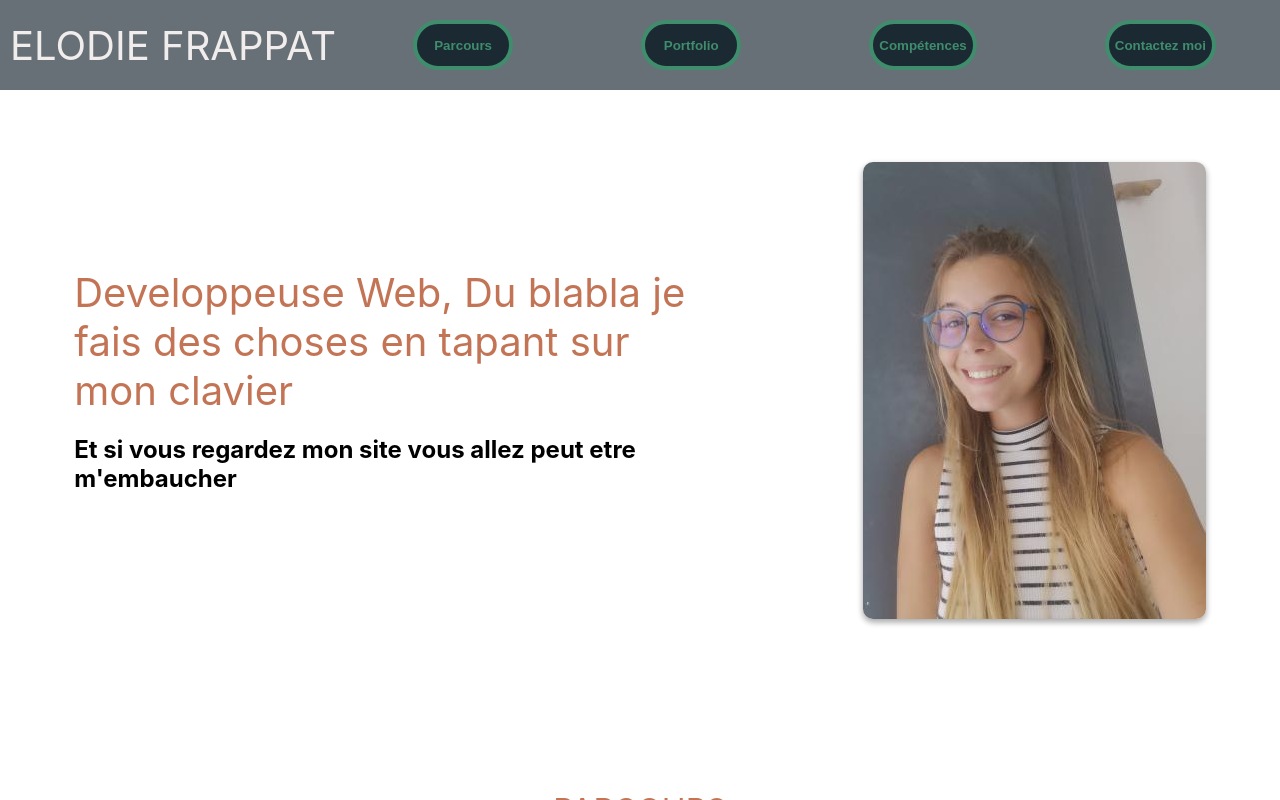
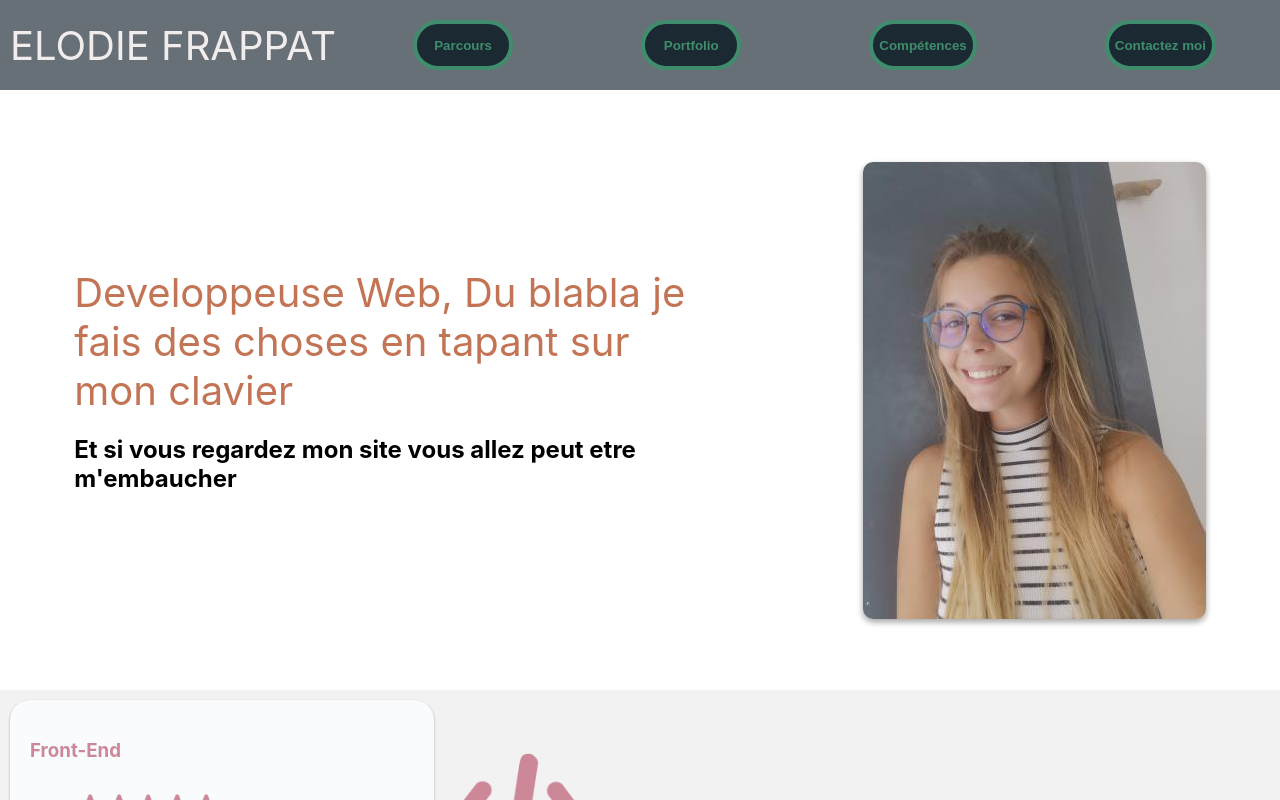
Before and after one commit to Zubiik/curiculum_vitae, a React (Create React App) app: page / in a window 1280 px wide. Shown: the top 800 px of the page. Built offline with nearby package versions, Linux system fonts and the light colour scheme.

Commit message:
fix: import skills

```diff
--- a/src/HomePage/Index.js
+++ b/src/HomePage/Index.js
@@ -8,12 +8,15 @@ import Tools from "../Tools";
 import Contact from "../Contact";
 import Title from "../component/Title";
 import Footer from "../Footer";
+import Skills from "../Skills";
 
 function HomePage() {
   return (
     <Container>
+
       <Navigation />
       <Header />
+     < Skills/>
       <Title>PARCOURS</Title>
       <Studies />
       <Title>PORTFOLIO</Title>
```
